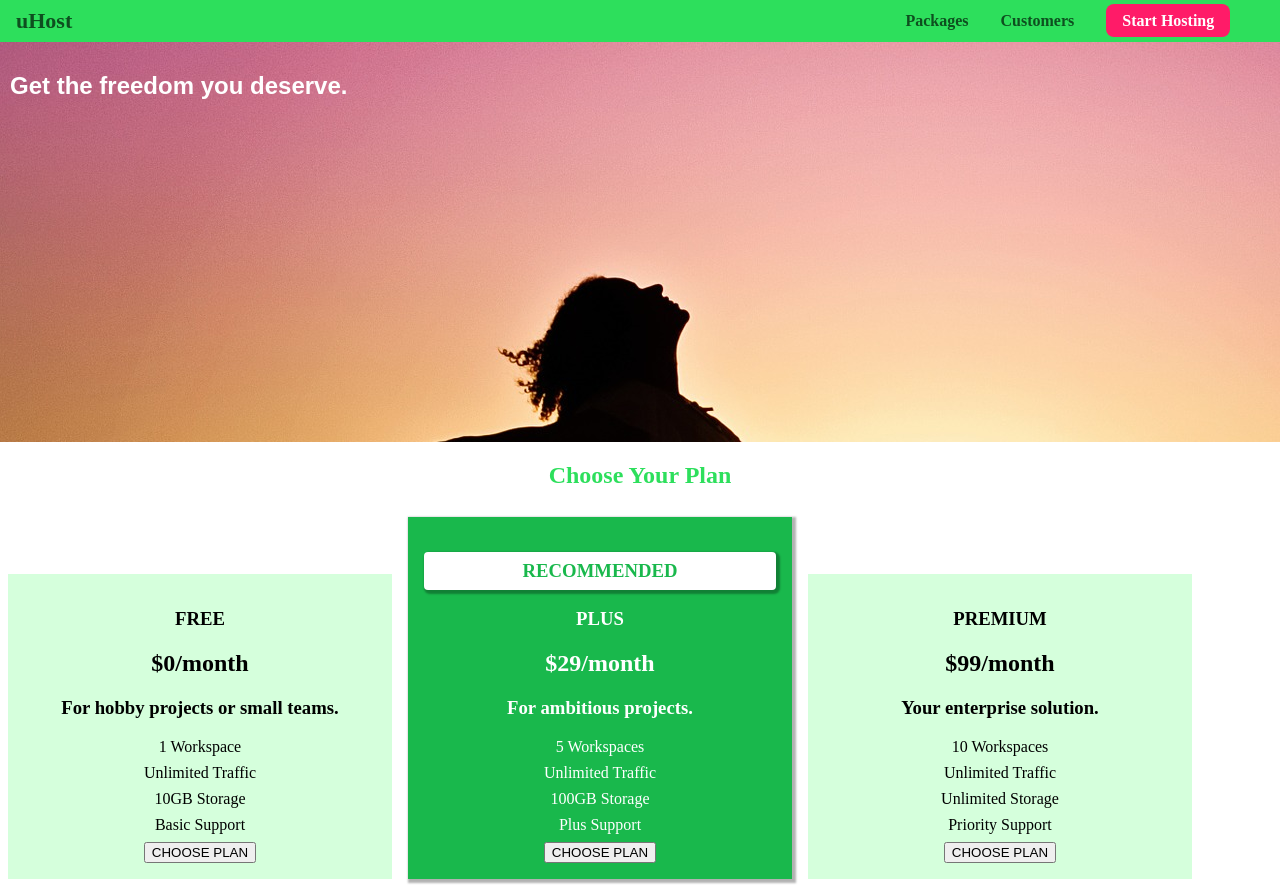
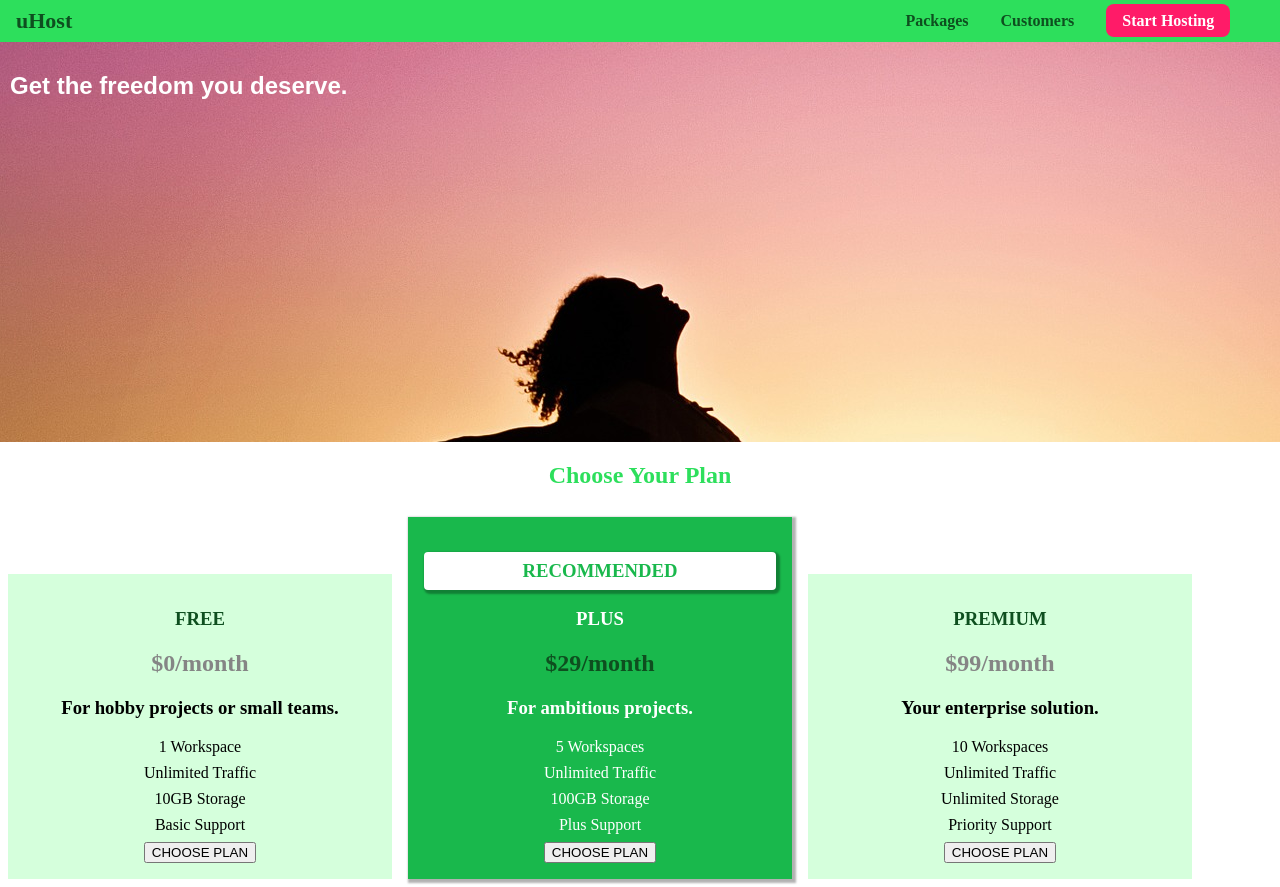
Before and after one commit to rattumourya/css-learning, an Angular app in the folder Basics/basics-css-angular/: page / in a window 1280 px wide. Built offline with nearby package versions, Linux system fonts and the light colour scheme.

Commit message:
title and price styled

```diff
--- a/Basics/basics-css-angular/src/app/app.component.css
+++ b/Basics/basics-css-angular/src/app/app.component.css
@@ -34,7 +34,7 @@ body {
     vertical-align: center;
 }
 
-.plan--highlighted {
+.plan__highlighted {
     background: #19b84c;
     color: white;
     box-shadow: 2px 2px 2px 2px rgba(0, 0, 0,0.3);
@@ -54,6 +54,21 @@ body {
     list-style: none;
     margin: 0px;
     padding: 0px;
+}
+
+.plan__title {
+    color: #0e4f1f;
+}
+
+.plan__price {
+    color: #858585;
+}
+
+.plan__highlighted .plan__price {
+    color: #0e4f1f;
+}
+.plan__highlighted .plan__title {
+    color: #fff;
 }
 
 .plan__feature {
--- a/Basics/basics-css-angular/src/app/app.component.html
+++ b/Basics/basics-css-angular/src/app/app.component.html
@@ -26,8 +26,8 @@
       <h1 class="section-title">Choose Your Plan</h1>
       <div>
         <article class="plan">
-            <h1>FREE</h1>
-            <h2>$0/month</h2>
+            <h1 class="plan__title">FREE</h1>
+            <h2 class="plan__price">$0/month</h2>
             <h3>For hobby projects or small teams.</h3>
             <ul class="plan__features">
                 <li class="plan__feature">1 Workspace</li>
@@ -39,10 +39,10 @@
                 <button>CHOOSE PLAN</button>
             </div>
         </article>
-        <article class="plan plan--highlighted">
+        <article class="plan plan__highlighted">
             <h1 class="plan__annotation">RECOMMENDED</h1>
-            <h1>PLUS</h1>
-            <h2>$29/month</h2>
+            <h1 class="plan__title">PLUS</h1>
+            <h2 class="plan__price">$29/month</h2>
             <h3>For ambitious projects.</h3>
             <ul class="plan__features">
                 <li class="plan__feature">5 Workspaces</li>
@@ -55,8 +55,8 @@
             </div>
         </article>
         <article class="plan">
-            <h1>PREMIUM</h1>
-            <h2>$99/month</h2>
+            <h1 class="plan__title">PREMIUM</h1>
+            <h2 class="plan__price">$99/month</h2>
             <h3>Your enterprise solution.</h3>
             <ul class="plan__features">
                 <li class="plan__feature">10 Workspaces</li>
```
